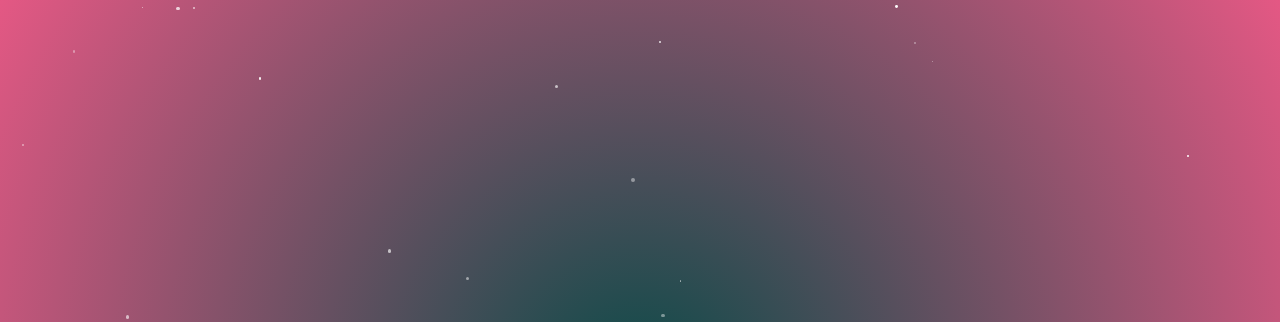
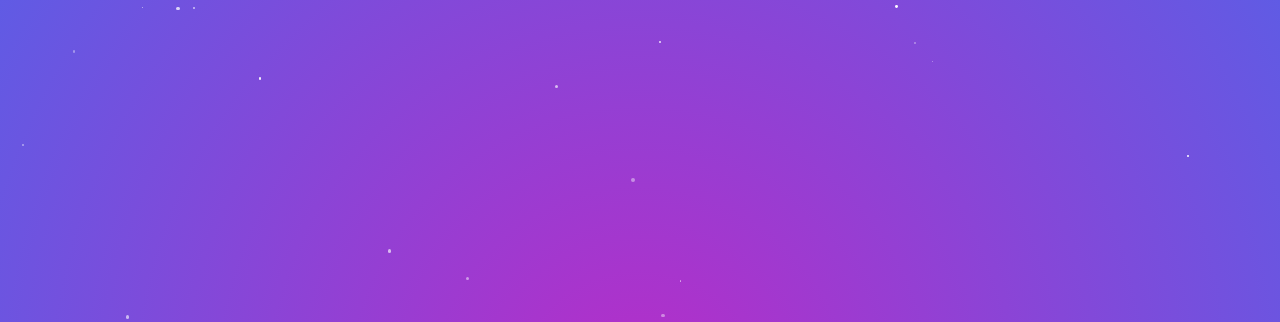
Before and after one commit to AnaMaraboli/solo-respira, a plain HTML site: page index.html in a window 1280 px wide. Shown: the top 322 px of the page. Drawn offline with Linux system fonts and the light colour scheme.

Commit message:
Add files via upload

```diff
--- a/index.html
+++ b/index.html
@@ -13,7 +13,7 @@
       flex-direction: column;
       justify-content: center;
       align-items: center;
-      background: radial-gradient(circle, #074a47, #e45884);
+      background: radial-gradient(circle, #b62dc8, #605be4);
       font-family: 'Helvetica', sans-serif;
       color: #fff;
       text-align: center;
```
